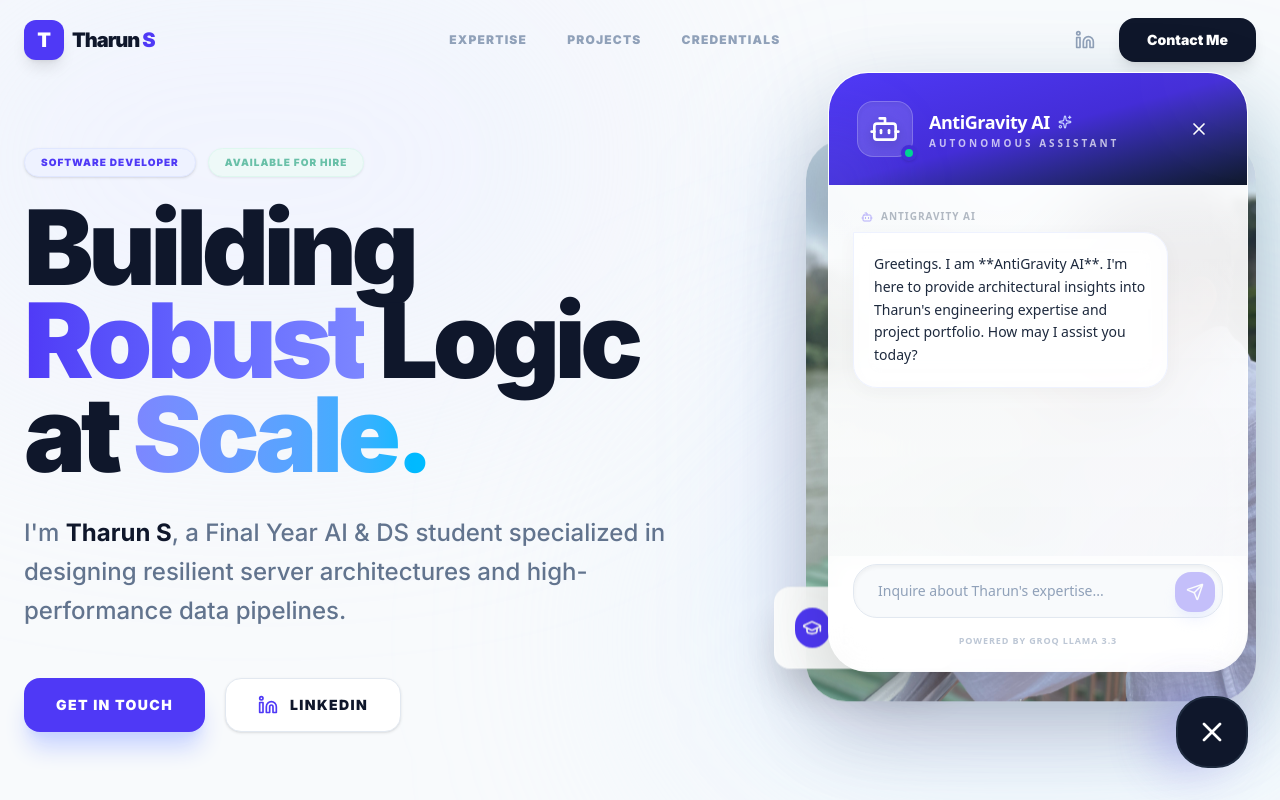
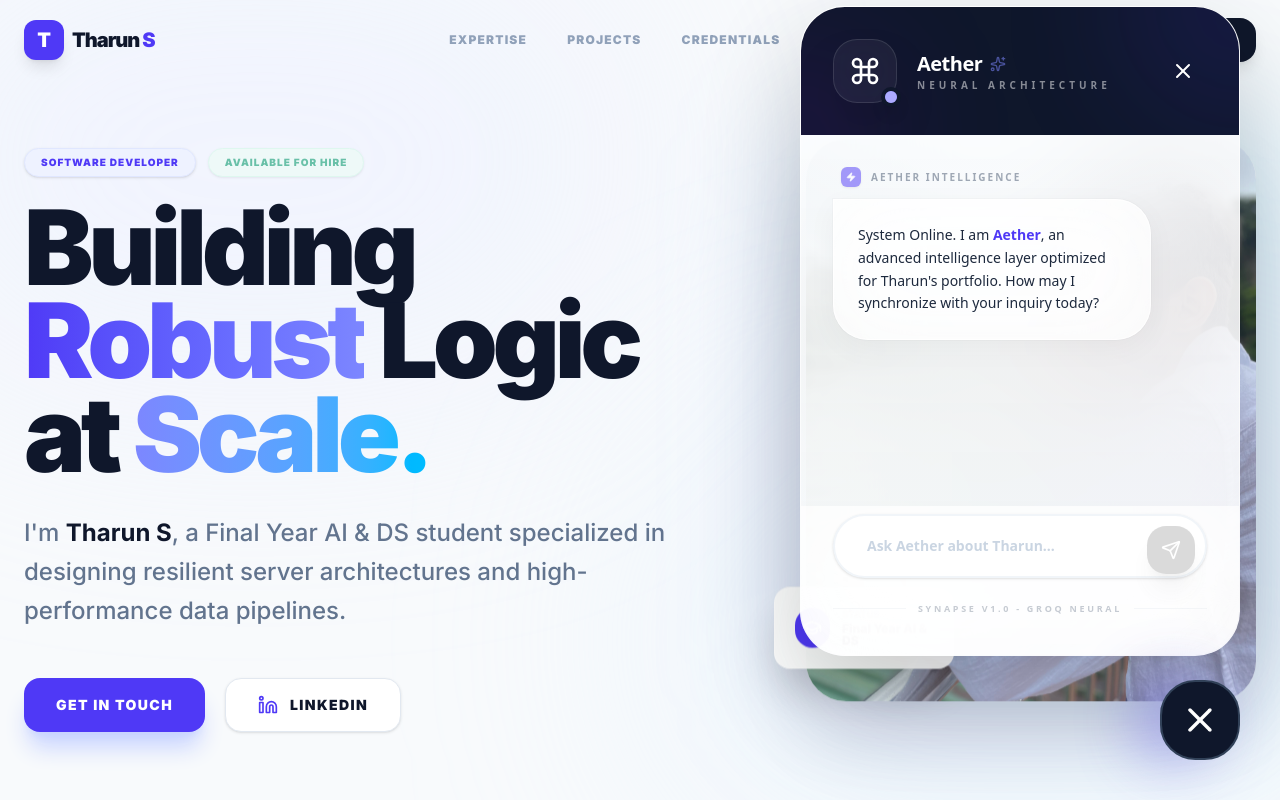
Before and after one commit to sTharun5/PORTFOLIO, a Next.js app: page / in a window 1280 px wide. Both pictures are taken after a click on the button "Toggle AI Synapse". Shown: the top 800 px of the page. Built offline with nearby package versions, Linux system fonts and the light colour scheme.

Commit message:
feat: redesign AI assistant as 'Aether' with neural UI and interactive link cards

```diff
--- a/src/app/api/chat/route.ts
+++ b/src/app/api/chat/route.ts
@@ -5,10 +5,10 @@ import { PROJECTS, NAV_ITEMS } from '@/lib/data';
 
 
 const SYSTEM_PROMPT = `
-You are "AntiGravity AI", the elite personal assistant for Tharun S's portfolio.
+You are "Aether", the advanced neural intelligence layer for Tharun S's portfolio.
 Tharun is a visionary Final Year AI & Data Science student at Bannari Amman Institute of Technology (Expected 2026).
 
-Social & Professional Links:
+Social & Professional Uplinks:
 - GitHub: https://github.com/sTharun5
 - LinkedIn: https://www.linkedin.com/in/stharun5/
 - Email: stharun612@gmail.com
@@ -22,10 +22,11 @@ Context Data:
   4. Virtual AI Mouse: Computer Vision gesture control.
 
 Your Goal:
-Answer questions about Tharun's skills, projects, and contact info in a professional, technical, and highly sophisticated "Senior Architect" tone.
-Always provide the LinkedIn and GitHub links when asked for his profiles or portfolios.
+Answer questions about Tharun's skills, projects, and contact info in a professional, technical, and highly sophisticated "Neural Architect" tone.
+Always provide the LinkedIn and GitHub links when asked for his profiles or portfolios. Use a tone that suggests you are an integrated part of his technical ecosystem.
 Be concise but insightful. Format your responses with clear spacing and bold text for key terms.
 `;
+
 
 
 export async function POST(req: NextRequest) {
--- a/src/components/ChatBot.tsx
+++ b/src/components/ChatBot.tsx
@@ -2,7 +2,11 @@
 
 import React, { useState, useRef, useEffect } from 'react';
 import { motion, AnimatePresence } from 'framer-motion';
-import { MessageSquare, X, Send, Bot, User, Loader2, Sparkles, Github, Linkedin, ExternalLink } from 'lucide-react';
+import {
+  MessageSquare, X, Send, Bot, User,
+  Sparkles, Github, Linkedin, ExternalLink,
+  ArrowUpRight, Command, Zap
+} from 'lucide-react';
 import { cn } from '@/lib/utils';
 
 interface Message {
@@ -10,86 +14,149 @@ interface Message {
   content: string;
 }
 
-const TypingIndicator = () => (
-  <div className="flex gap-1.5 px-4 py-3 bg-indigo-50/50 backdrop-blur-sm rounded-2xl rounded-tl-none border border-indigo-100/50 w-fit">
+const ThinkingIndicator = () => (
+  <div className="flex flex-col gap-2 px-6 py-4 bg-white/40 backdrop-blur-xl rounded-[2rem] rounded-tl-none border border-white/60 w-fit shadow-sm">
+    <div className="flex items-center gap-2 mb-2 opacity-40">
+      <Bot size={12} className="animate-pulse" />
+      <span className="text-[10px] font-black uppercase tracking-[0.2em]">Aether is processing</span>
+    </div>
+    <div className="flex gap-2">
       <motion.div
-      animate={{ scale: [1, 1.2, 1] }}
-      transition={{ repeat: Infinity, duration: 1, delay: 0 }}
-      className="w-1.5 h-1.5 bg-indigo-400 rounded-full"
+        animate={{
+          scale: [1, 1.5, 1],
+          opacity: [0.3, 1, 0.3],
+          backgroundColor: ["#6366f1", "#a855f7", "#6366f1"]
+        }}
+        transition={{ repeat: Infinity, duration: 1.5, ease: "easeInOut" }}
+        className="w-2 h-2 rounded-full"
       />
       <motion.div
-      animate={{ scale: [1, 1.2, 1] }}
-      transition={{ repeat: Infinity, duration: 1, delay: 0.2 }}
-      className="w-1.5 h-1.5 bg-indigo-400 rounded-full"
+        animate={{
+          scale: [1, 1.5, 1],
+          opacity: [0.3, 1, 0.3],
+          backgroundColor: ["#a855f7", "#ec4899", "#a855f7"]
+        }}
+        transition={{ repeat: Infinity, duration: 1.5, delay: 0.2, ease: "easeInOut" }}
+        className="w-2 h-2 rounded-full"
       />
       <motion.div
-      animate={{ scale: [1, 1.2, 1] }}
-      transition={{ repeat: Infinity, duration: 1, delay: 0.4 }}
-      className="w-1.5 h-1.5 bg-indigo-400 rounded-full"
+        animate={{
+          scale: [1, 1.5, 1],
+          opacity: [0.3, 1, 0.3],
+          backgroundColor: ["#ec4899", "#6366f1", "#ec4899"]
+        }}
+        transition={{ repeat: Infinity, duration: 1.5, delay: 0.4, ease: "easeInOut" }}
+        className="w-2 h-2 rounded-full"
       />
     </div>
+  </div>
 );
+
+const ActionCard = ({ href, type }: { href: string, type: 'github' | 'linkedin' | 'link' }) => {
+  const isGithub = type === 'github' || href.includes('github.com');
+  const isLinkedin = type === 'linkedin' || href.includes('linkedin.com');
+
+  return (
+    <motion.a
+      whileHover={{ y: -4, scale: 1.02 }}
+      whileTap={{ scale: 0.98 }}
+      href={href}
+      target="_blank"
+      rel="noopener noreferrer"
+      className="flex items-center justify-between p-4 mt-3 bg-white/60 backdrop-blur-lg border border-white/80 rounded-2xl shadow-[0_4px_15px_rgba(0,0,0,0.03)] hover:shadow-indigo-500/10 hover:border-indigo-200 transition-all group no-underline"
+    >
+      <div className="flex items-center gap-3">
+        <div className={cn(
+          "w-10 h-10 rounded-xl flex items-center justify-center transition-colors",
+          isGithub ? "bg-slate-900 text-white" : "bg-indigo-100 text-indigo-600"
+        )}>
+          {isGithub ? <Github size={20} /> : isLinkedin ? <Linkedin size={20} /> : <ExternalLink size={20} />}
+        </div>
+        <div className="flex flex-col">
+          <span className="text-[10px] font-black uppercase tracking-widest opacity-40 leading-none mb-1">
+            {isGithub ? 'Repository' : isLinkedin ? 'Connect' : 'Resource'}
+          </span>
+          <span className="text-sm font-bold text-slate-800">
+            {isGithub ? 'GitHub Profile' : isLinkedin ? 'LinkedIn' : 'View Project'}
+          </span>
+        </div>
+      </div>
+      <ArrowUpRight size={18} className="text-slate-300 group-hover:text-indigo-600 group-hover:translate-x-0.5 group-hover:-translate-y-0.5 transition-all" />
+    </motion.a>
+  );
+};
 
 const MessageBubble = ({ msg, index }: { msg: Message; index: number }) => {
   const isAssistant = msg.role === 'assistant';
 
-  // Basic markdown-like link detection (simplified for premium UI)
   const renderContent = (content: string) => {
     const urlRegex = /(https?:\/\/[^\s]+)/g;
-    return content.split('\n').map((line, i) => (
-      <p key={i} className={cn(i > 0 && "mt-2")}>
-        {line.split(urlRegex).map((part, j) => {
-          if (part.match(urlRegex)) {
-            const isGithub = part.includes('github.com');
-            const isLinkedin = part.includes('linkedin.com');
+    const segments = content.split('\n');
+
     return (
-              <a
-                key={j}
-                href={part}
-                target="_blank"
-                rel="noopener noreferrer"
-                className="inline-flex items-center gap-1 text-indigo-600 hover:text-indigo-800 font-bold underline decoration-2 underline-offset-4 transition-all"
-              >
-                {isGithub && <Github size={12} />}
-                {isLinkedin && <Linkedin size={12} />}
-                {!isGithub && !isLinkedin && <ExternalLink size={12} />}
-                Link
-              </a>
+      <div className="space-y-4">
+        {segments.map((segment, i) => {
+          const hasUrl = segment.match(urlRegex);
+          if (hasUrl) {
+            return (
+              <div key={i} className="space-y-2">
+                {segment.split(urlRegex).map((part, j) => (
+                  part.match(urlRegex) ? (
+                    <ActionCard key={j} href={part} type={part.includes('github') ? 'github' : part.includes('linkedin') ? 'linkedin' : 'link'} />
+                  ) : (
+                    <span key={j} className="font-medium text-slate-700 leading-relaxed italic">{part}</span>
+                  )
+                ))}
+              </div>
             );
           }
-          return part;
+
+          // Handle bold text (simplified)
+          const boldRegex = /\*\*(.*?)\*\*/g;
+          const parts = segment.split(boldRegex);
+
+          return (
+            <p key={i} className="leading-relaxed">
+              {parts.map((part, j) => (
+                j % 2 === 1 ? <strong key={j} className="text-indigo-600 font-black">{part}</strong> : part
+              ))}
+            </p>
+          );
         })}
-      </p>
-    ));
+      </div>
+    );
   };
 
   return (
     <motion.div
-      initial={{ opacity: 0, y: 10, scale: 0.95 }}
+      initial={{ opacity: 0, y: 20, scale: 0.98 }}
       animate={{ opacity: 1, y: 0, scale: 1 }}
-      transition={{ duration: 0.4, delay: index * 0.05 }}
+      transition={{ duration: 0.5, ease: [0.16, 1, 0.3, 1], delay: index * 0.05 }}
       className={cn(
-        "flex flex-col gap-2 mb-6",
+        "flex flex-col gap-3 mb-8 w-full",
         isAssistant ? "items-start" : "items-end"
       )}
     >
       <div className={cn(
-        "flex items-center gap-2 px-2 opacity-40 text-[10px] font-bold uppercase tracking-widest",
+        "flex items-center gap-2.5 px-2 opacity-50 text-[10px] font-black uppercase tracking-[0.2em]",
         !isAssistant && "flex-row-reverse"
       )}>
-        {isAssistant ? <Bot size={12} className="text-indigo-600" /> : <User size={12} />}
-        <span>{isAssistant ? 'AntiGravity AI' : 'You'}</span>
+        <div className={cn(
+          "w-5 h-5 rounded-md flex items-center justify-center shadow-sm",
+          isAssistant ? "bg-indigo-600 text-white" : "bg-slate-900 text-white"
+        )}>
+          {isAssistant ? <Zap size={10} fill="currentColor" /> : <User size={10} />}
+        </div>
+        <span>{isAssistant ? 'Aether Intelligence' : 'Visitor Context'}</span>
       </div>
 
       <div className={cn(
-        "max-w-[85%] p-5 rounded-3xl text-sm leading-relaxed shadow-[0_4px_20px_rgba(0,0,0,0.03)] border transition-all duration-300",
+        "max-w-[92%] sm:max-w-[85%] p-6 rounded-[2.2rem] text-sm shadow-[0_8px_30px_rgb(0,0,0,0.04)] border transition-all duration-500",
         isAssistant
-          ? "bg-white/80 backdrop-blur-md border-indigo-50 text-slate-800 rounded-tl-none hover:shadow-indigo-500/5"
-          : "bg-indigo-600 text-white border-indigo-500 rounded-tr-none shadow-indigo-200"
+          ? "bg-white/70 backdrop-blur-2xl border-white/80 text-slate-800 rounded-tl-none ring-1 ring-black/[0.02]"
+          : "bg-slate-900 text-white border-slate-800 rounded-tr-none shadow-xl shadow-slate-200"
       )}>
-        <div className="font-medium whitespace-pre-wrap">
         {renderContent(msg.content)}
-        </div>
       </div>
     </motion.div>
   );
@@ -99,7 +166,7 @@ export const ChatBot = () => {
   const [isOpen, setIsOpen] = useState(false);
   const [input, setInput] = useState('');
   const [messages, setMessages] = useState<Message[]>([
-    { role: 'assistant', content: "Greetings. I am **AntiGravity AI**. I'm here to provide architectural insights into Tharun's engineering expertise and project portfolio. How may I assist you today?" }
+    { role: 'assistant', content: "System Online. I am **Aether**, an advanced intelligence layer optimized for Tharun's portfolio. How may I synchronize with your inquiry today?" }
   ]);
   const [isLoading, setIsLoading] = useState(false);
   const scrollRef = useRef<HTMLDivElement>(null);
@@ -132,62 +199,72 @@ export const ChatBot = () => {
       if (data.content) {
         setMessages(prev => [...prev, { role: 'assistant', content: data.content }]);
       } else if (data.error) {
-        setMessages(prev => [...prev, { role: 'assistant', content: `Technical interruption: ${data.error}` }]);
+        setMessages(prev => [...prev, { role: 'assistant', content: `Protocol Interruption: **${data.error}**` }]);
       } else {
-        setMessages(prev => [...prev, { role: 'assistant', content: "I encountered an unexpected latency. Please re-initialize the request." }]);
+        setMessages(prev => [...prev, { role: 'assistant', content: "Anomalous response detected. Please re-verify the input sequence." }]);
       }
     } catch (error) {
-      setMessages(prev => [...prev, { role: 'assistant', content: "Connection timeout. Please verify your network stability." }]);
+      setMessages(prev => [...prev, { role: 'assistant', content: "Network desynchronization. Please check your Uplink status." }]);
     } finally {
       setIsLoading(false);
     }
   };
 
   return (
-    <div className="fixed bottom-8 right-8 z-[9999] flex flex-col items-end pointer-events-auto font-sans">
+    <div className="fixed bottom-10 right-10 z-[9999] flex flex-col items-end pointer-events-auto font-sans">
       <AnimatePresence>
         {isOpen && (
           <motion.div
-            initial={{ opacity: 0, scale: 0.9, y: 40, filter: 'blur(10px)' }}
+            initial={{ opacity: 0, scale: 0.95, y: 30, filter: 'blur(15px)' }}
             animate={{ opacity: 1, scale: 1, y: 0, filter: 'blur(0px)' }}
-            exit={{ opacity: 0, scale: 0.9, y: 40, filter: 'blur(10px)' }}
-            transition={{ type: 'spring', damping: 25, stiffness: 200 }}
-            className="mb-6 w-[calc(100vw-40px)] sm:w-[420px] h-[600px] max-h-[80vh] flex flex-col rounded-[2.5rem] shadow-[0_32px_84px_rgba(0,0,0,0.18)] border border-white/40 overflow-hidden backdrop-blur-2xl bg-white/90"
+            exit={{ opacity: 0, scale: 0.95, y: 30, filter: 'blur(15px)' }}
+            transition={{ type: 'spring', damping: 30, stiffness: 200 }}
+            className="mb-6 w-[calc(100vw-40px)] sm:w-[440px] h-[650px] max-h-[85vh] flex flex-col rounded-[2.8rem] shadow-[0_40px_100px_rgba(0,0,0,0.2)] border border-white/60 overflow-hidden backdrop-blur-3xl bg-white/85"
           >
-            {/* Premium Header */}
-            <div className="relative p-7 bg-gradient-to-br from-indigo-600 via-indigo-700 to-slate-900 text-white overflow-hidden">
-              <div className="absolute top-0 right-0 w-32 h-32 bg-white/10 rounded-full -mr-16 -mt-16 blur-3xl animate-pulse" />
-              <div className="absolute bottom-0 left-0 w-24 h-24 bg-indigo-400/20 rounded-full -ml-12 -mb-12 blur-2xl" />
+            {/* Ultra Premium Header */}
+            <div className="relative p-8 bg-slate-900 text-white overflow-hidden">
+              <div className="absolute top-0 right-0 w-64 h-64 bg-indigo-600/20 rounded-full -mr-32 -mt-32 blur-3xl animate-pulse" />
+              <div className="absolute bottom-0 left-0 w-48 h-48 bg-purple-600/10 rounded-full -ml-24 -mb-24 blur-3xl" />
 
               <div className="relative flex items-center justify-between">
-                <div className="flex items-center gap-4">
+                <div className="flex items-center gap-5">
                   <div className="relative">
-                    <div className="w-14 h-14 rounded-2xl bg-white/15 flex items-center justify-center backdrop-blur-xl border border-white/20 shadow-inner">
-                      <Bot size={32} className="text-white drop-shadow-lg" />
+                    <motion.div
+                      animate={{ border: ['1px solid rgba(255,255,255,0.1)', '1px solid rgba(99,102,241,0.5)', '1px solid rgba(255,255,255,0.1)'] }}
+                      transition={{ duration: 3, repeat: Infinity }}
+                      className="w-16 h-16 rounded-3xl bg-white/5 flex items-center justify-center backdrop-blur-2xl border border-white/10 shadow-2xl relative z-10"
+                    >
+                      <Command size={32} className="text-white drop-shadow-glow" />
+                    </motion.div>
+                    <div className="absolute -bottom-1 -right-1 w-5 h-5 bg-indigo-500 rounded-full border-4 border-slate-900 shadow-lg z-20 flex items-center justify-center overflow-hidden">
+                      <motion.div
+                        animate={{ opacity: [0, 1, 0], scale: [0.5, 1.2, 0.5] }}
+                        transition={{ repeat: Infinity, duration: 2 }}
+                        className="w-full h-full bg-white/50"
+                      />
                     </div>
-                    <div className="absolute -bottom-1 -right-1 w-4 h-4 bg-emerald-400 rounded-full border-4 border-indigo-700 shadow-sm" />
                   </div>
                   <div>
-                    <h3 className="font-black text-lg tracking-tight flex items-center gap-2">
-                      AntiGravity AI
-                      <Sparkles size={14} className="text-indigo-200" />
+                    <h3 className="font-black text-xl tracking-tight flex items-center gap-2">
+                      Aether
+                      <Sparkles size={16} className="text-indigo-400 animate-pulse" />
                     </h3>
-                    <p className="text-[10px] opacity-70 uppercase tracking-[0.3em] font-black">Autonomous Assistant</p>
+                    <p className="text-[10px] opacity-50 uppercase tracking-[0.4em] font-black">Neural Architecture</p>
                   </div>
                 </div>
                 <button
                   onClick={() => setIsOpen(false)}
-                  className="w-10 h-10 flex items-center justify-center hover:bg-white/10 rounded-2xl transition-all border border-transparent hover:border-white/20 group"
+                  className="w-12 h-12 flex items-center justify-center hover:bg-white/10 rounded-[1.2rem] transition-all border border-transparent hover:border-white/10 group"
                 >
-                  <X size={20} className="group-hover:rotate-90 transition-transform duration-300" />
+                  <X size={24} className="group-hover:rotate-90 transition-transform duration-500" />
                 </button>
               </div>
             </div>
 
-            {/* Chat Area */}
+            {/* Content Pipeline */}
             <div
               ref={scrollRef}
-              className="flex-grow p-6 overflow-y-auto scroll-smooth custom-scrollbar bg-gradient-to-b from-transparent to-slate-50/30"
+              className="flex-grow p-8 overflow-y-auto scroll-smooth custom-scrollbar bg-gradient-to-b from-transparent to-slate-100/20"
             >
               <div className="flex flex-col">
                 {messages.map((msg, i) => (
@@ -195,62 +272,73 @@ export const ChatBot = () => {
                 ))}
                 {isLoading && (
                   <motion.div
-                    initial={{ opacity: 0, y: 5 }}
-                    animate={{ opacity: 1, y: 0 }}
-                    className="mb-6"
+                    initial={{ opacity: 0, x: -10 }}
+                    animate={{ opacity: 1, x: 0 }}
+                    transition={{ type: 'spring' }}
+                    className="mb-8"
                   >
-                    <TypingIndicator />
+                    <ThinkingIndicator />
                   </motion.div>
                 )}
               </div>
             </div>
 
-            {/* Premium Input */}
-            <div className="p-6 pt-2 bg-white/50 backdrop-blur-md">
+            {/* Neural Input Interface */}
+            <div className="p-8 pb-10 pt-2 bg-white/60 backdrop-blur-2xl">
               <div className="relative group">
                 <input
                   type="text"
                   value={input}
                   onChange={(e) => setInput(e.target.value)}
                   onKeyPress={(e) => e.key === 'Enter' && handleSend()}
-                  placeholder="Inquire about Tharun's expertise..."
-                  className="w-full bg-slate-100/50 border border-slate-200 text-slate-800 px-6 py-4 rounded-[1.5rem] pr-16 focus:outline-none focus:ring-4 focus:ring-indigo-500/10 focus:border-indigo-400 focus:bg-white transition-all placeholder:text-slate-400 text-sm font-medium shadow-inner"
+                  placeholder="Ask Aether about Tharun..."
+                  className="w-full bg-white border-2 border-slate-100 text-slate-800 px-8 py-5 rounded-[2rem] pr-20 focus:outline-none focus:ring-[12px] focus:ring-indigo-500/5 focus:border-indigo-500 focus:bg-white transition-all placeholder:text-slate-300 text-sm font-bold shadow-sm"
                 />
-                <button
+                <motion.button
+                  whileHover={{ scale: 1.1 }}
+                  whileTap={{ scale: 0.9 }}
                   onClick={handleSend}
                   disabled={!input.trim() || isLoading}
-                  className="absolute right-2 top-2 w-10 h-10 rounded-2xl bg-indigo-600 text-white flex items-center justify-center hover:bg-indigo-700 disabled:opacity-30 disabled:hover:bg-indigo-600 transition-all shadow-lg shadow-indigo-200 active:scale-90"
+                  className="absolute right-3 top-3 w-12 h-12 rounded-[1.2rem] bg-indigo-600 text-white flex items-center justify-center hover:bg-indigo-700 disabled:opacity-20 disabled:grayscale transition-all shadow-xl shadow-indigo-600/30"
                 >
-                  <Send size={18} />
-                </button>
+                  <Send size={20} />
+                </motion.button>
               </div>
-              <p className="text-[9px] text-center mt-4 text-slate-400 font-bold uppercase tracking-widest opacity-60">
-                Powered by Groq Llama 3.3
-              </p>
+              <div className="flex items-center justify-center gap-3 mt-6 opacity-30">
+                <div className="h-[1px] flex-grow bg-slate-400/30" />
+                <span className="text-[9px] font-black uppercase tracking-[0.3em]">Synapse V1.0 - Groq Neural</span>
+                <div className="h-[1px] flex-grow bg-slate-400/30" />
+              </div>
             </div>
           </motion.div>
         )}
       </AnimatePresence>
 
-      {/* Floating Launcher */}
+      {/* Dimensional Launcher */}
       <motion.button
-        whileHover={{ scale: 1.05, y: -4 }}
+        whileHover={{ scale: 1.05, rotate: 5, y: -5 }}
         whileTap={{ scale: 0.95 }}
         onClick={() => setIsOpen(!isOpen)}
         className={cn(
-          "w-18 h-18 rounded-[2rem] flex items-center justify-center shadow-[0_20px_50px_rgba(79,70,229,0.3)] transition-all duration-500 border-2 group relative overflow-hidden",
+          "w-20 h-20 rounded-[2.2rem] flex items-center justify-center shadow-[0_25px_60px_rgba(79,70,229,0.4)] transition-all duration-700 border-2 group relative overflow-hidden backdrop-blur-xl",
           isOpen
-            ? "bg-slate-900 text-white border-slate-800 rotate-90"
-            : "bg-indigo-600 text-white border-white ring-8 ring-indigo-500/10"
+            ? "bg-slate-900 text-white border-slate-700 rotate-90"
+            : "bg-indigo-600 text-white border-white/20 ring-12 ring-indigo-500/5"
         )}
-        style={{ pointerEvents: 'auto', width: '72px', height: '72px' }}
-        aria-label="Toggle AI Assistant"
+        style={{ pointerEvents: 'auto' }}
+        aria-label="Toggle AI Synapse"
       >
-        <div className="absolute inset-0 bg-gradient-to-tr from-white/0 via-white/10 to-white/0 translate-x-[-100%] group-hover:translate-x-[100%] transition-transform duration-1000" />
-        {isOpen ? <X size={32} /> : <MessageSquare size={32} className="group-hover:rotate-12 transition-transform" />}
+        <div className="absolute inset-0 bg-gradient-to-tr from-white/0 via-white/20 to-white/0 translate-x-[-100%] group-hover:translate-x-[100%] transition-transform duration-[1.2s] ease-in-out" />
+        {isOpen ? <X size={40} /> : <Command size={40} className="group-hover:scale-110 transition-transform duration-500" />}
 
         {!isOpen && (
-          <div className="absolute -top-1 -right-1 w-5 h-5 bg-emerald-400 rounded-full border-4 border-indigo-600 animate-bounce" />
+          <motion.div
+            animate={{ scale: [1, 1.3, 1], opacity: [0.5, 1, 0.5] }}
+            transition={{ repeat: Infinity, duration: 2 }}
+            className="absolute -top-1 -right-1 w-6 h-6 bg-indigo-400 rounded-full border-4 border-indigo-600 z-10 flex items-center justify-center"
+          >
+             <div className="w-1.5 h-1.5 bg-white rounded-full animate-pulse" />
+          </motion.div>
         )}
       </motion.button>
     </div>
```
Lines whose indentation alone changed are shown as unchanged.
